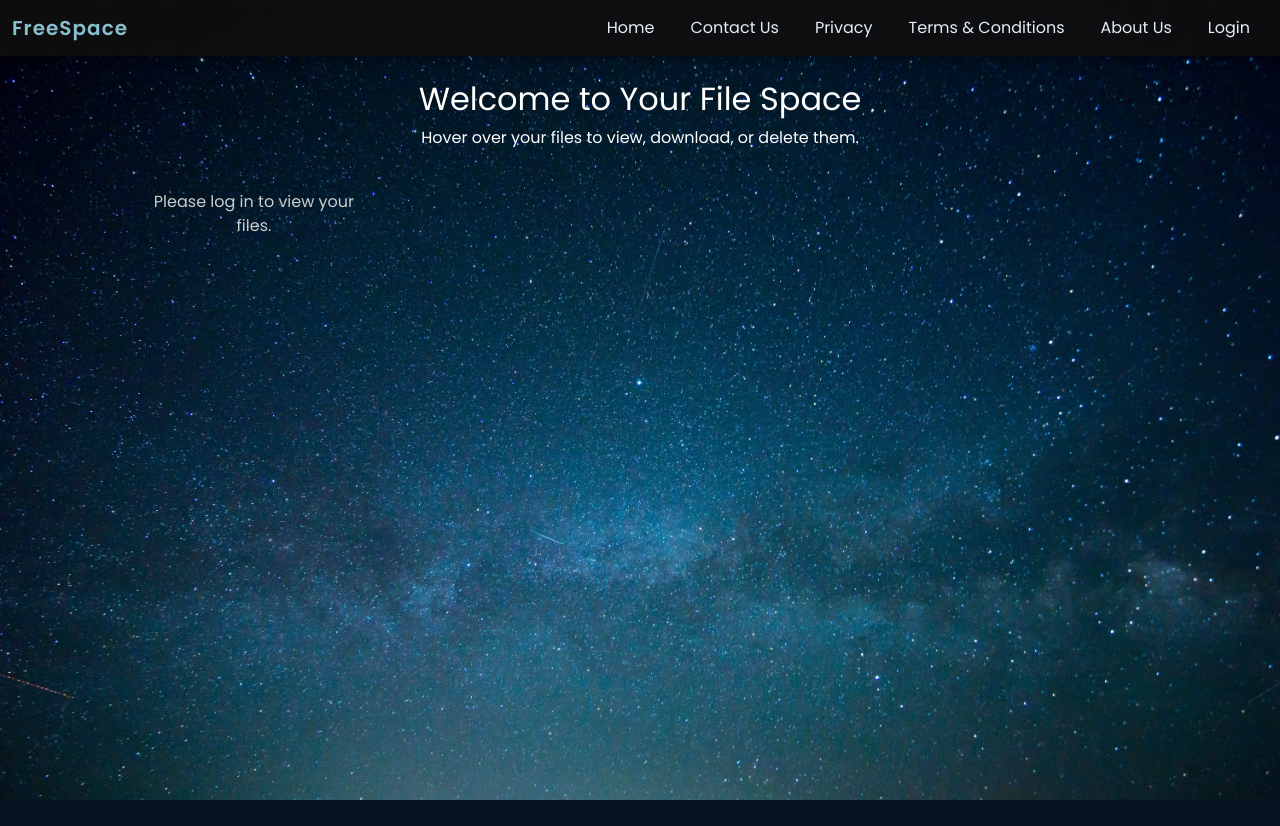
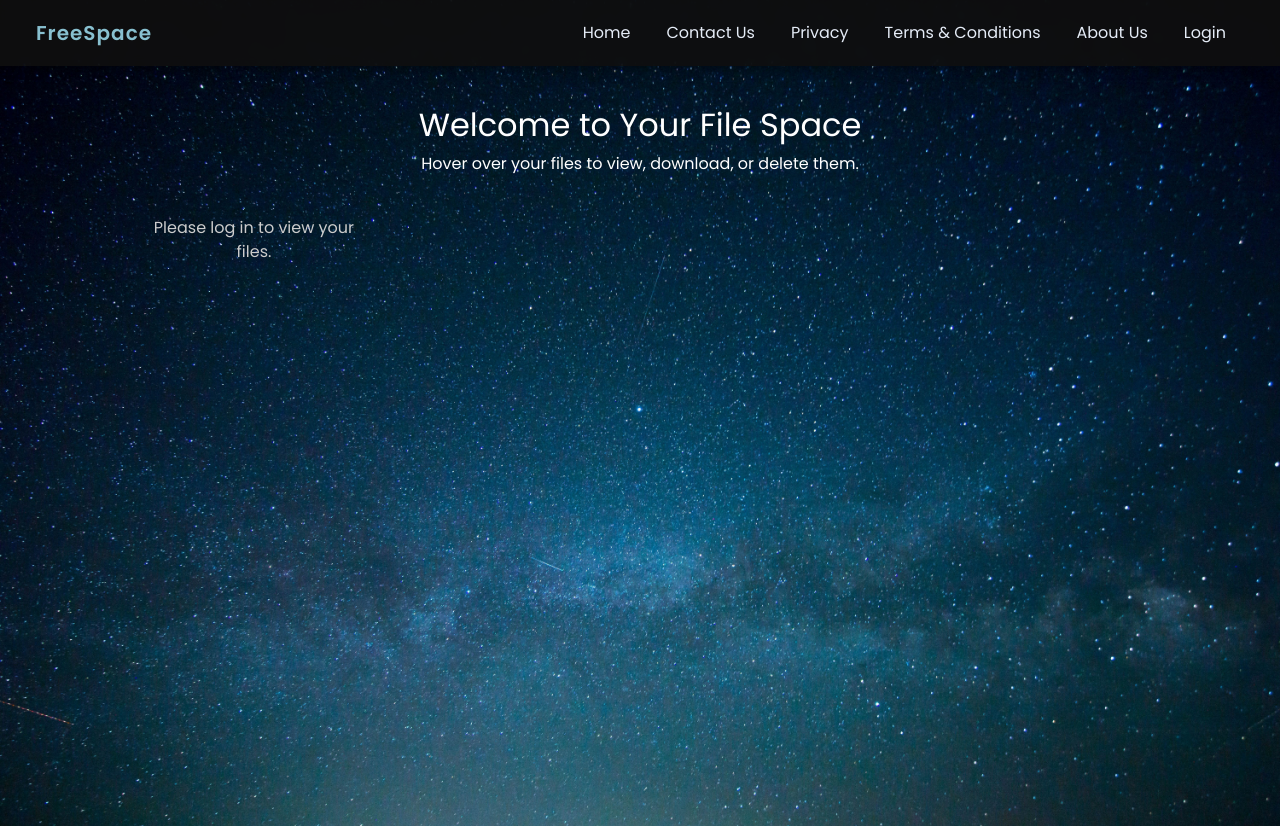
Before and after one commit to ritesh7860/Online_Vault, a PHP site: page /ufiles.php in a window 1280 px wide. Before the commit the page ends 800 px from the top, so only its background shows below. Run offline with PHP 8.4, Linux system fonts and the light colour scheme.

Commit message:
Fix Navigation Bar issue

```diff
--- a/About.php
+++ b/About.php
@@ -20,6 +20,7 @@ include_once 'NavBar.php';
       background-size: cover;
       font-family: "Poppins", sans-serif;
       color: #d9e4f0;
+      margin-top: 3%;
     }
 
     .overlay {
--- a/FreeSpace.php
+++ b/FreeSpace.php
@@ -13,8 +13,8 @@ include_once 'NavBar.php';
 
   <!-- Bootstrap -->
   <link rel="stylesheet" href="https://stackpath.bootstrapcdn.com/bootstrap/4.3.1/css/bootstrap.min.css">
-  <script src="https://code.jquery.com/jquery-3.3.1.slim.min.js"></script>
-  <script src="https://stackpath.bootstrapcdn.com/bootstrap/4.3.1/js/bootstrap.min.js"></script>
+  <!-- <script src="https://code.jquery.com/jquery-3.3.1.slim.min.js"></script> -->
+  <!-- <script src="https://stackpath.bootstrapcdn.com/bootstrap/4.3.1/js/bootstrap.min.js"></script> -->
 
   <!-- JS Validation -->
   <script type="text/javascript">
--- a/Terms.php
+++ b/Terms.php
@@ -20,6 +20,7 @@ include_once 'NavBar.php';
       background-size: cover;
       font-family: "Poppins", sans-serif;
       color: #d9e4f0;
+      margin-top: 3%;
     }
 
     .overlay {
--- a/contact_us.php
+++ b/contact_us.php
@@ -20,6 +20,7 @@ include_once 'NavBar.php';
       color: #b0bed3;
       font-family: 'Poppins', sans-serif;
       margin: 0;
+      margin-top: 5%;
       padding: 0;
       min-height: 100vh;
       display: flex;
--- a/index.php
+++ b/index.php
@@ -11,7 +11,7 @@ include 'NavBar.php';
     <title>FreeSpace | Home</title>
 
     <!-- Bootstrap 5 -->
-    <link href="https://cdn.jsdelivr.net/npm/bootstrap@5.3.3/dist/css/bootstrap.min.css" rel="stylesheet">
+    <!-- <link href="https://cdn.jsdelivr.net/npm/bootstrap@5.3.3/dist/css/bootstrap.min.css" rel="stylesheet"> -->
 
     <style>
         body {
--- a/privacy.php
+++ b/privacy.php
@@ -21,6 +21,7 @@ include_once 'NavBar.php';
       background: url('s2.jpg') no-repeat center center fixed;
       background-size: cover;
       font-family: "Poppins", sans-serif;
+      margin-top: 3%;
       color: #d9e4f0;
     }
 
--- a/ufiles.php
+++ b/ufiles.php
@@ -1,6 +1,6 @@
 <?php
+include_once 'NavBar.php';
 session_start();
-include 'NavBar.php';
 ?>
 
 <!DOCTYPE html>
@@ -12,7 +12,7 @@ include 'NavBar.php';
     <title>Your Files | FreeSpace</title>
 
     <!-- Bootstrap CSS -->
-    <link href="https://cdn.jsdelivr.net/npm/bootstrap@5.3.3/dist/css/bootstrap.min.css" rel="stylesheet">
+    <!-- <link href="https://cdn.jsdelivr.net/npm/bootstrap@5.3.3/dist/css/bootstrap.min.css" rel="stylesheet"> -->
     <link href="https://fonts.googleapis.com/css2?family=Poppins:wght@400;600&display=swap" rel="stylesheet">
 
     <style>
@@ -23,6 +23,7 @@ include 'NavBar.php';
             min-height: 100vh;
             color: #fff;
             padding-top: 80px;
+            margin-top: 2%;
         }
 
         .page-header {
--- a/updfile.php
+++ b/updfile.php
@@ -12,8 +12,8 @@ session_start();
   <title>FreeSpace | File Manager</title>
 
   <!-- Bootstrap 5 -->
-  <link href="https://cdn.jsdelivr.net/npm/bootstrap@5.3.2/dist/css/bootstrap.min.css" rel="stylesheet">
-  <script src="https://cdn.jsdelivr.net/npm/bootstrap@5.3.2/dist/js/bootstrap.bundle.min.js"></script>
+  <!-- <link href="https://cdn.jsdelivr.net/npm/bootstrap@5.3.2/dist/css/bootstrap.min.css" rel="stylesheet"> -->
+  <!-- <script src="https://cdn.jsdelivr.net/npm/bootstrap@5.3.2/dist/js/bootstrap.bundle.min.js"></script> -->
 
   <!-- Animate on Scroll -->
   <link href="https://cdnjs.cloudflare.com/ajax/libs/animate.css/4.1.1/animate.min.css" rel="stylesheet">
```
Also changed, not shown: pranjul.jpeg (deleted), priyanshu.jpg (deleted), ritesh.jpeg (deleted).
